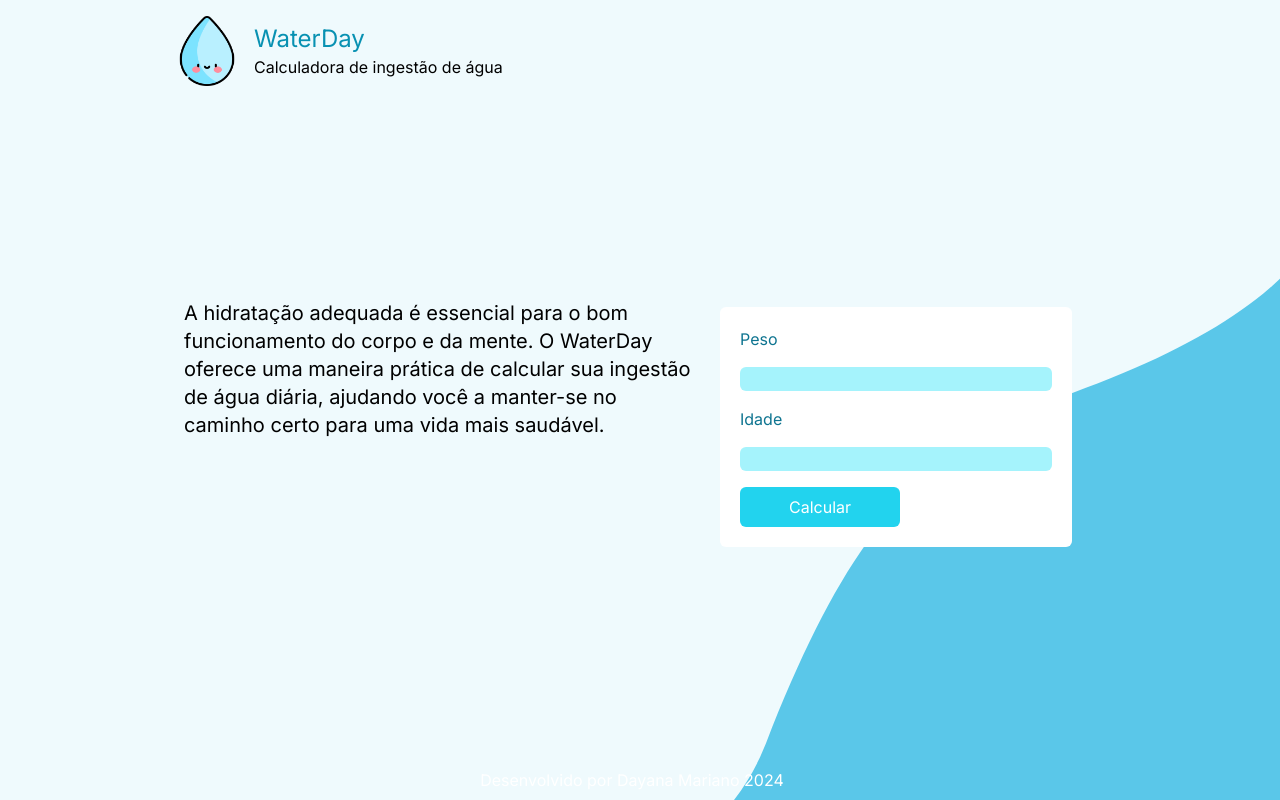
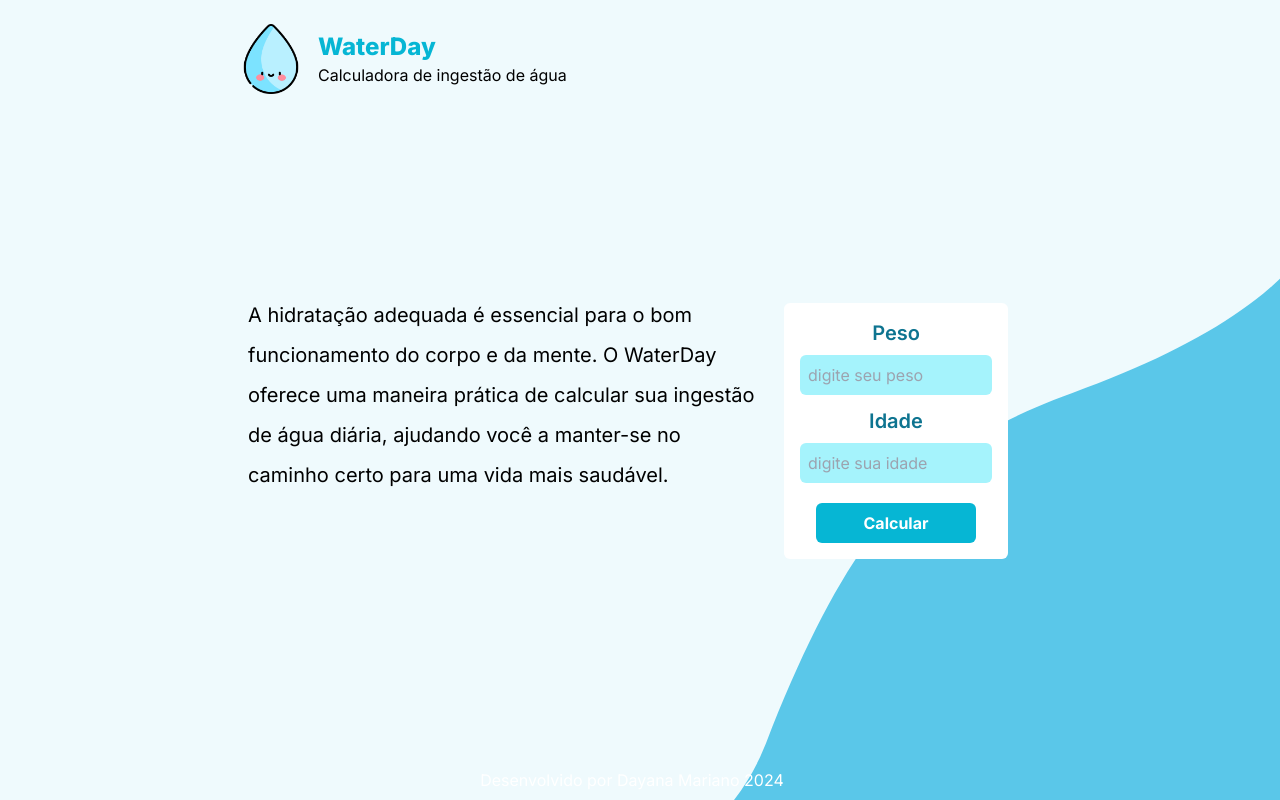
Before and after one commit to day-mariano/WaterDay, a Next.js app: page / in a window 1280 px wide. Shown: the top 800 px of the page. Built offline with nearby package versions, Linux system fonts and the light colour scheme.

Commit message:
feat: form style

```diff
--- a/src/app/page.tsx
+++ b/src/app/page.tsx
@@ -44,7 +44,7 @@ export default function Home() {
             </filter>
           </defs>
         </svg>
-      <div className=" flex flex-col h-full mt-4 mr-4 justify-between">
+      <div className=" flex flex-col h-full mt-6 mr-4 justify-between">
         <header className=" flex row items-center justify-start">
           <a href="/" className="flex row items-center">
             <Image
@@ -54,7 +54,7 @@ export default function Home() {
               height={70}
             />
             <div className="ml-3">
-              <h1 className="text-2xl text-cyan-600">WaterDay</h1>
+              <h1 className="text-2xl font-extrabold text-cyan-500">WaterDay</h1>
               <h2 className="">Calculadora de ingestão de água</h2>
             </div>
           </a>
@@ -65,15 +65,15 @@ export default function Home() {
           </nav> */}
         </header>
         <section className="max-w-4xl m-3 flex flex-row gap-4">
-          <p className="max-w-lg text-xl">
+          <p className="max-w-lg text-xl leading-loose">
             A hidratação adequada é essencial para o bom funcionamento do corpo e da mente. O WaterDay oferece uma maneira prática de calcular sua ingestão de água diária, ajudando você a manter-se no caminho certo para uma vida mais saudável.
           </p>
-          <form action="" className="bg-white p-3 rounded-md m-2 flex flex-col w-96">
-            <label htmlFor="peso" className="text-cyan-700 m-2">Peso</label>
-            <input type="number" className="bg-cyan-200 rounded-md m-2"/>
-            <label htmlFor="idade" className="text-cyan-700 m-2">Idade</label>
-            <input type="number" className="bg-cyan-200 rounded-md m-2"/>
-            <input type="submit" value="Calcular" className="bg-cyan-400 text-white rounded-md p-2 m-2 w-40 flex" />
+          <form action="" className="bg-white p-4 rounded-md m-2 flex flex-col items-center">
+            <label htmlFor="peso" className="text-cyan-700 text-xl font-semibold mb-2">Peso</label>
+            <input type="number" placeholder="digite seu peso" className="bg-cyan-200 w-48 rounded-md mb-3 p-2 flex flex-row"/>
+            <label htmlFor="idade" className="text-cyan-700 text-xl font-semibold mb-2">Idade</label>
+            <input type="number" placeholder="digite sua idade" className="bg-cyan-200 w-48 rounded-md mb-2 p-2 flex"/>
+            <input type="submit" value="Calcular" className="bg-cyan-500 text-white font-bold rounded-md p-2 m-auto mt-3 w-40 flex" />
           </form>
         </section>
         <footer className="text-white flex justify-center mb-2">Desenvolvido por Dayana Mariano 2024</footer>
```
